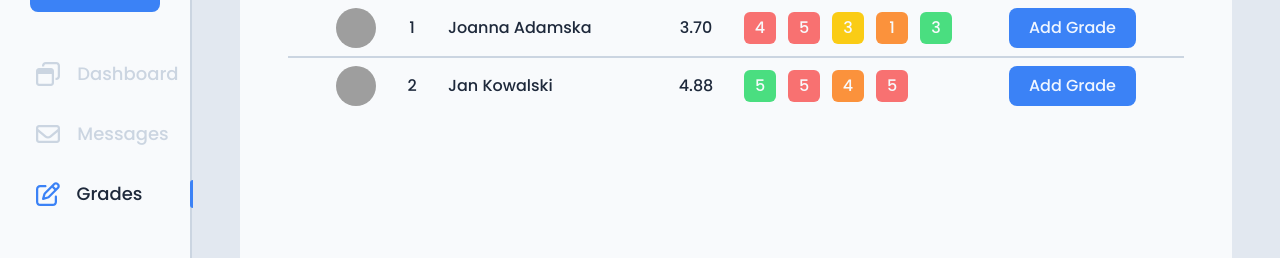
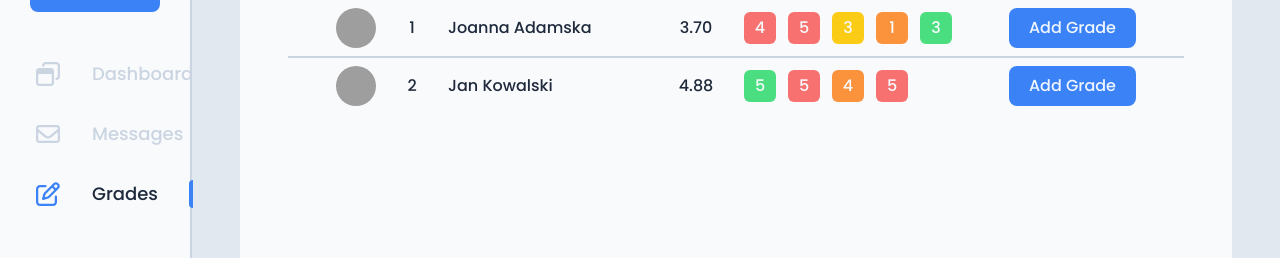
Before and after one commit to MoDrazzz/gradeguru, a Next.js app: page /dashboard/grades in a window 1280 px wide. Shown: the part 256-514 px from the top of the page. Built offline with nearby package versions, Linux system fonts and the light colour scheme; grey boxes are pictures that could not be loaded.

Commit message:
Add optional delete button in Overlay, fix NavItem link clickable area

```diff
--- a/src/components/EditGradeOverlay.tsx
+++ b/src/components/EditGradeOverlay.tsx
@@ -25,7 +25,7 @@ export default function EditGradeOverlay({
   const commentsRef = useRef<HTMLTextAreaElement>(null);
   const dateAdded = new Date(grade.dateAdded).toLocaleString("en-gb");
 
-  const handleEditUser = () => {
+  const handleEditGrade = () => {
     setIsVisible(false);
 
     if (!commentsRef.current) return;
@@ -37,11 +37,16 @@ export default function EditGradeOverlay({
     });
   };
 
+  const handleDeleteGrade = () => {
+    console.log(`Delete grade.`);
+  };
+
   return (
     <Overlay
       title="Edit grade"
       setIsVisible={setIsVisible}
-      confirmAction={handleEditUser}
+      confirmAction={handleEditGrade}
+      deleteAction={handleDeleteGrade}
     >
       <StudentProfile student={student} />
       <div className="flex flex-col gap-2 text-xl">
--- a/src/components/EditGradeTypeOverlay.tsx
+++ b/src/components/EditGradeTypeOverlay.tsx
@@ -35,11 +35,16 @@ export default function EditGradeTypeOverlay({
     });
   };
 
+  const handleDeleteGradeType = () => {
+    console.log(`Delete grade type.`);
+  };
+
   return (
     <Overlay
       title="Edit grade type"
       setIsVisible={setIsVisible}
       confirmAction={handleEditGradeType}
+      deleteAction={handleDeleteGradeType}
     >
       <ul className="flex flex-col gap-2 text-xl">
         <ListItem>
--- a/src/components/NavItem.tsx
+++ b/src/components/NavItem.tsx
@@ -15,21 +15,24 @@ export default function NavItem({ icon, href, children }: Props) {
   const isActive = usePathname() === href;
 
   return (
-    <div className="flex w-full items-center pl-9">
-      <div
-        className={classNames("flex w-14 items-center justify-start text-2xl", {
-          "text-primary": isActive,
+    <div className="flex w-full pl-9">
+      <Link
+        href={href}
+        className={classNames("flex w-full text-lg capitalize", {
           "text-slate-300": !isActive,
         })}
       >
-        <Icon name={icon} />
-      </div>
-      <Link
-        href={href}
-        className={classNames("w-full text-lg capitalize", {
-          "text-slate-300": !isActive,
-        })}
-      >
+        <div
+          className={classNames(
+            "flex w-14 items-center justify-start text-2xl",
+            {
+              "text-primary": isActive,
+              "text-slate-300": !isActive,
+            }
+          )}
+        >
+          <Icon name={icon} />
+        </div>
         {children}
       </Link>
       <span
--- a/src/components/Overlay.tsx
+++ b/src/components/Overlay.tsx
@@ -4,6 +4,7 @@ import Button from "./Button";
 interface Props {
   title: string;
   confirmAction: () => void;
+  deleteAction?: () => void;
   setIsVisible: OverlayVisibilitySetter;
   children: React.ReactNode;
 }
@@ -11,6 +12,7 @@ interface Props {
 export default function Overlay({
   title,
   confirmAction,
+  deleteAction,
   setIsVisible,
   children,
 }: Props) {
@@ -24,6 +26,11 @@ export default function Overlay({
           <Button isRed onClick={() => setIsVisible(false)}>
             Cancel
           </Button>
+          {deleteAction && (
+            <Button isRed onClick={deleteAction}>
+              Delete
+            </Button>
+          )}
         </div>
       </div>
     </div>
```
